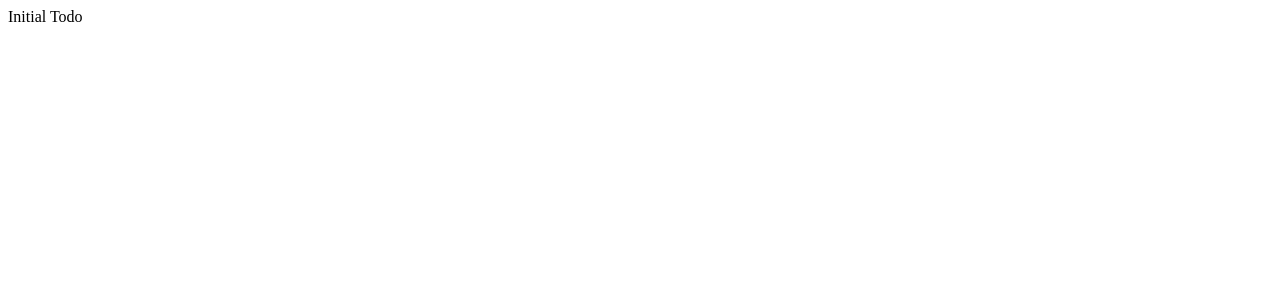
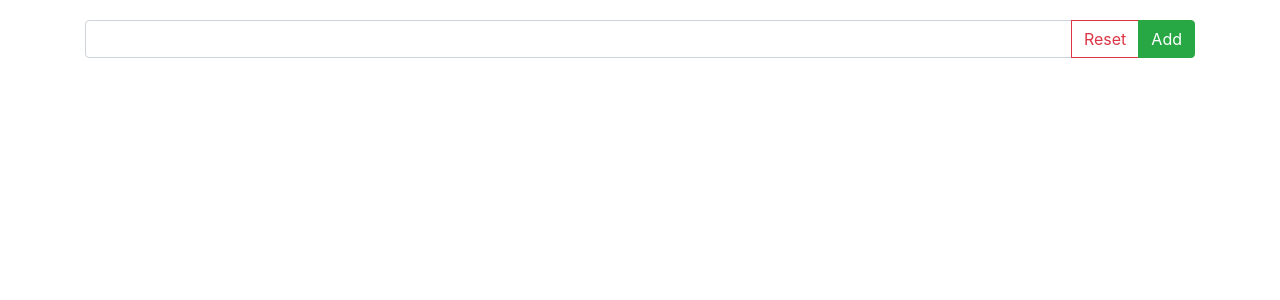
Before and after one commit to et4891/vue-tutorial, a Vue app in the folder todo/: page / in a window 1280 px wide. Shown: the top 300 px of the page. Built offline with nearby package versions, Linux system fonts and the light colour scheme.

Commit message:
basic input with reset, add button

```diff
--- /dev/null
+++ b/todo/components/TodoInput.vue
@@ -0,0 +1,37 @@
+<template>
+  <div class="input-group">
+    <input type="text" class="form-control" @input="todoInput" v-model="todoText">
+    <div class="input-group-append" id="button-addon">
+      <button class="btn btn-outline-danger" type="button" @click.prevent="onReset">Reset</button>
+      <button class="btn btn-success" type="button" @click.prevent="onAdd">Add</button>
+    </div>
+  </div>
+</template>
+
+<script>
+export default {
+  name: 'TodoInput',
+  data() {
+    return {
+      todoText: null,
+    }
+  },
+  methods: {
+    todoInput(e) {
+      this.todoText = e.target.value;
+    },
+    onReset() {
+      this.todoText = null;
+    },
+    onAdd() {
+      console.log(this.todoText);
+    }
+  }
+}
+</script>
+
+<style scoped>
+  .input-group {
+    margin: 20px 0;
+  }
+</style>
--- a/todo/public/index.html
+++ b/todo/public/index.html
@@ -5,6 +5,7 @@
     <meta http-equiv="X-UA-Compatible" content="IE=edge">
     <meta name="viewport" content="width=device-width,initial-scale=1.0">
     <link rel="icon" href="<%= BASE_URL %>favicon.ico">
+    <link rel="stylesheet" href="https://stackpath.bootstrapcdn.com/bootstrap/4.1.3/css/bootstrap.min.css" integrity="sha384-MCw98/SFnGE8fJT3GXwEOngsV7Zt27NXFoaoApmYm81iuXoPkFOJwJ8ERdknLPMO" crossorigin="anonymous">
     <title><%= htmlWebpackPlugin.options.title %></title>
   </head>
   <body>
--- a/todo/src/App.vue
+++ b/todo/src/App.vue
@@ -1,12 +1,17 @@
 <template>
-  <div>
-    Initial Todo
+  <div class="container">
+    <TodoInput />
   </div>
 </template>
 
 <script>
+import TodoInput from '../components/TodoInput';
+
 export default {
-  name: 'App'
+  name: 'App',
+  components: {
+    TodoInput
+  },
 }
 </script>
 
```
